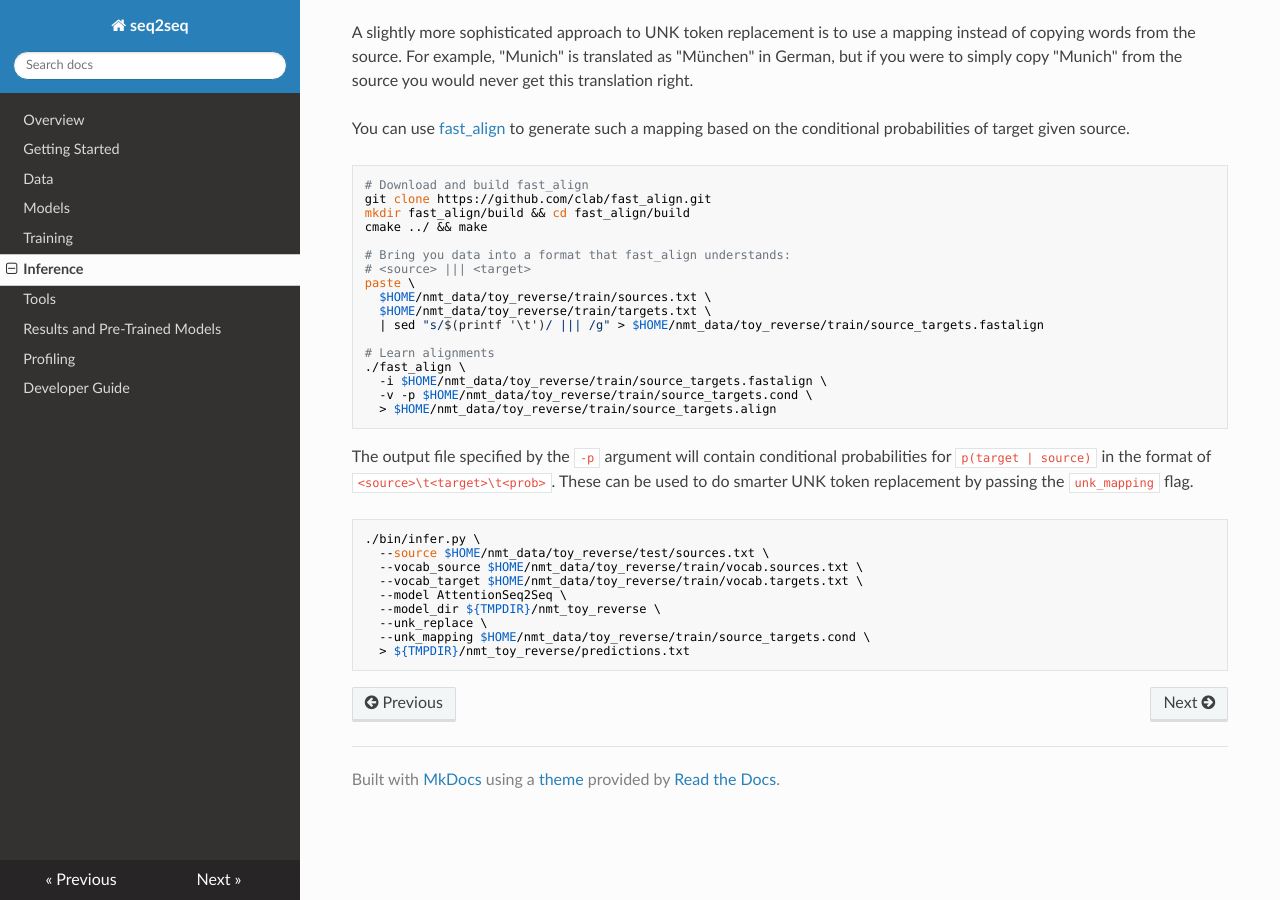
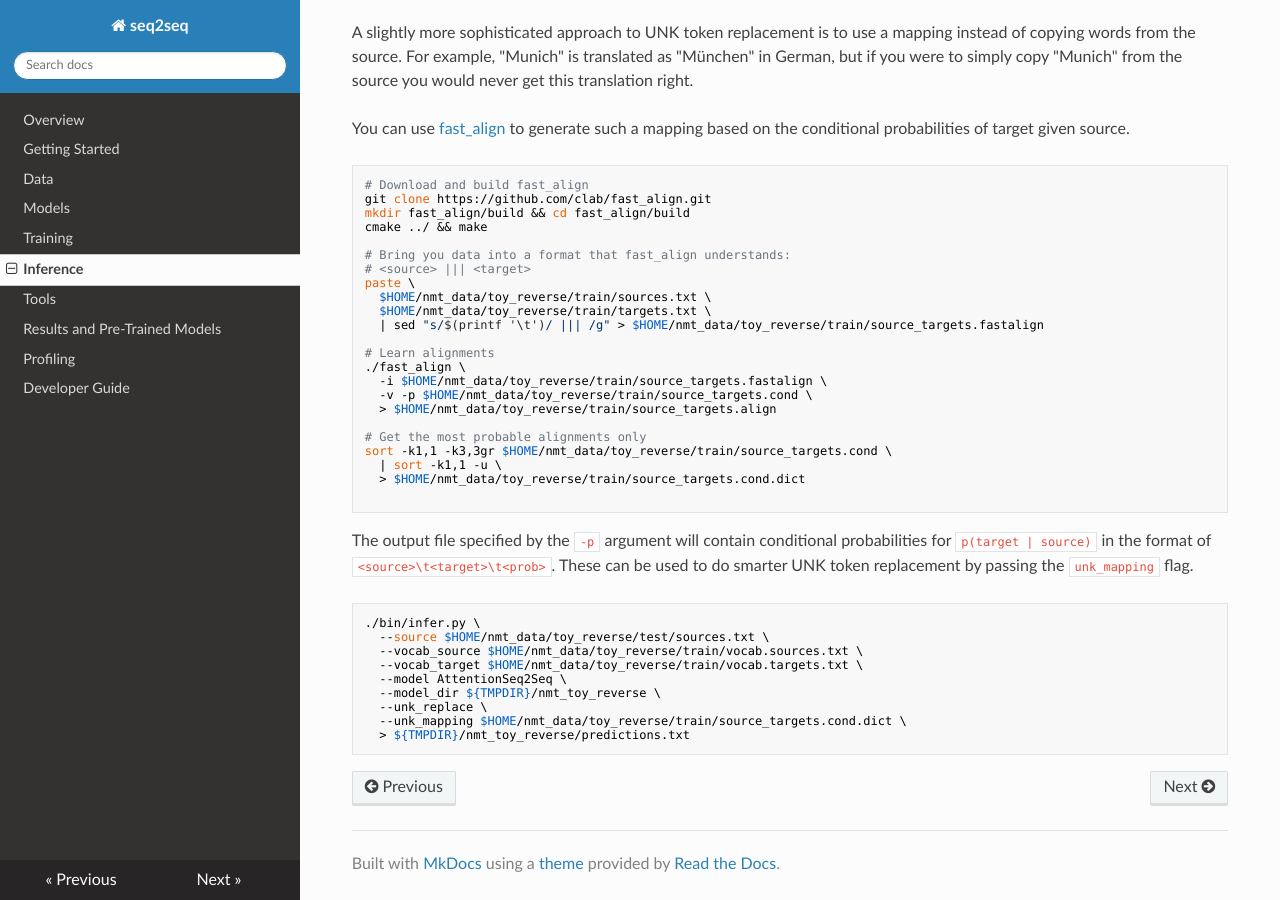
Before and after one commit to google/seq2seq, an MkDocs documentation site: the page built from docs/inference.md, in a window 1280 px wide and 900 px high, scrolled down 1063 px. Built offline with MkDocs 1.6.1, drawn with Linux system fonts in a browser that asks for light colours; nearby versions of some CDN libraries; old or Windows-style settings are respelled for this version of MkDocs.

Commit message:
Improve inference doc

````diff
--- a/docs/inference.md
+++ b/docs/inference.md
@@ -66,6 +66,12 @@ paste \
   -i $HOME/nmt_data/toy_reverse/train/source_targets.fastalign \
   -v -p $HOME/nmt_data/toy_reverse/train/source_targets.cond \
   > $HOME/nmt_data/toy_reverse/train/source_targets.align
+
+# Get the most probable alignments only
+sort -k1,1 -k3,3gr $HOME/nmt_data/toy_reverse/train/source_targets.cond \
+  | sort -k1,1 -u \
+  > $HOME/nmt_data/toy_reverse/train/source_targets.cond.dict
+
 ```
 
 The output file specified by the `-p` argument will contain conditional probabilities
@@ -80,6 +86,6 @@ be used to do smarter UNK token replacement by passing the `unk_mapping` flag.
   --model AttentionSeq2Seq \
   --model_dir ${TMPDIR}/nmt_toy_reverse \
   --unk_replace \
-  --unk_mapping $HOME/nmt_data/toy_reverse/train/source_targets.cond \
+  --unk_mapping $HOME/nmt_data/toy_reverse/train/source_targets.cond.dict \
   > ${TMPDIR}/nmt_toy_reverse/predictions.txt
 ```
````
